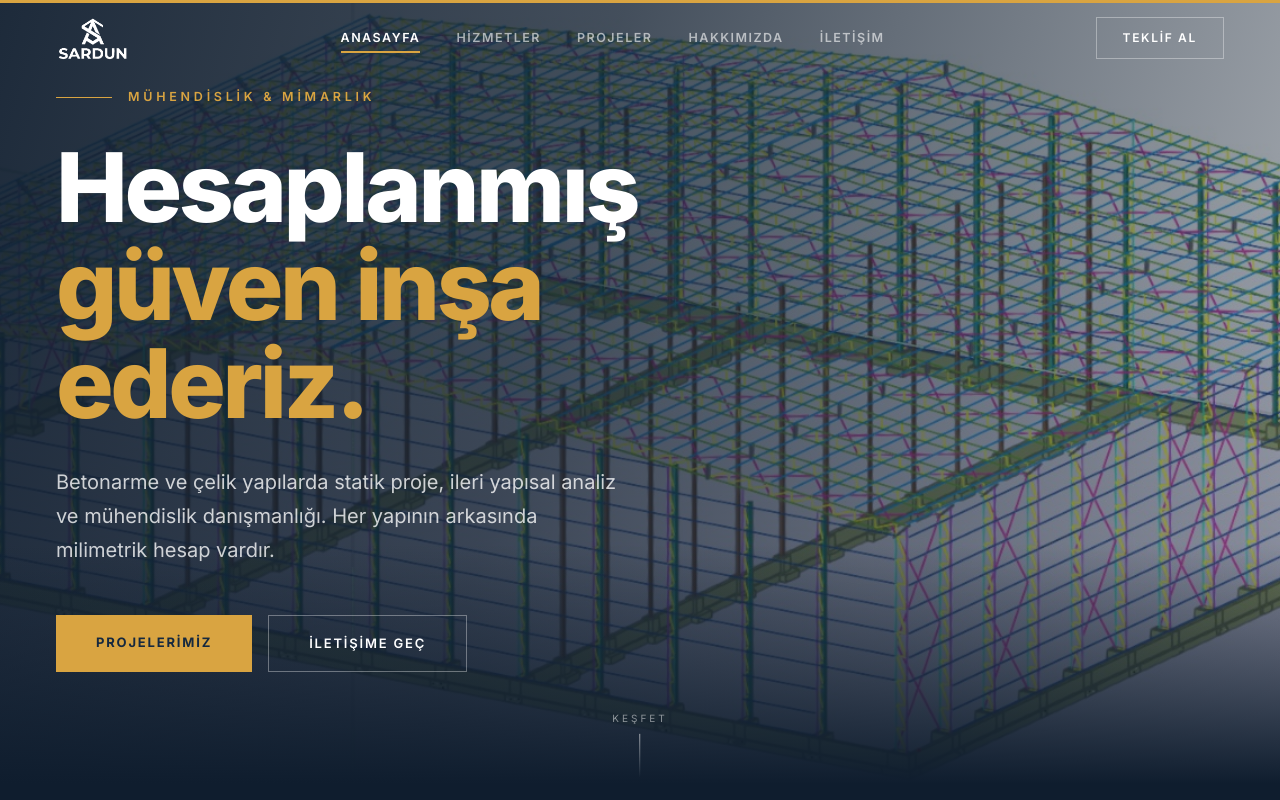
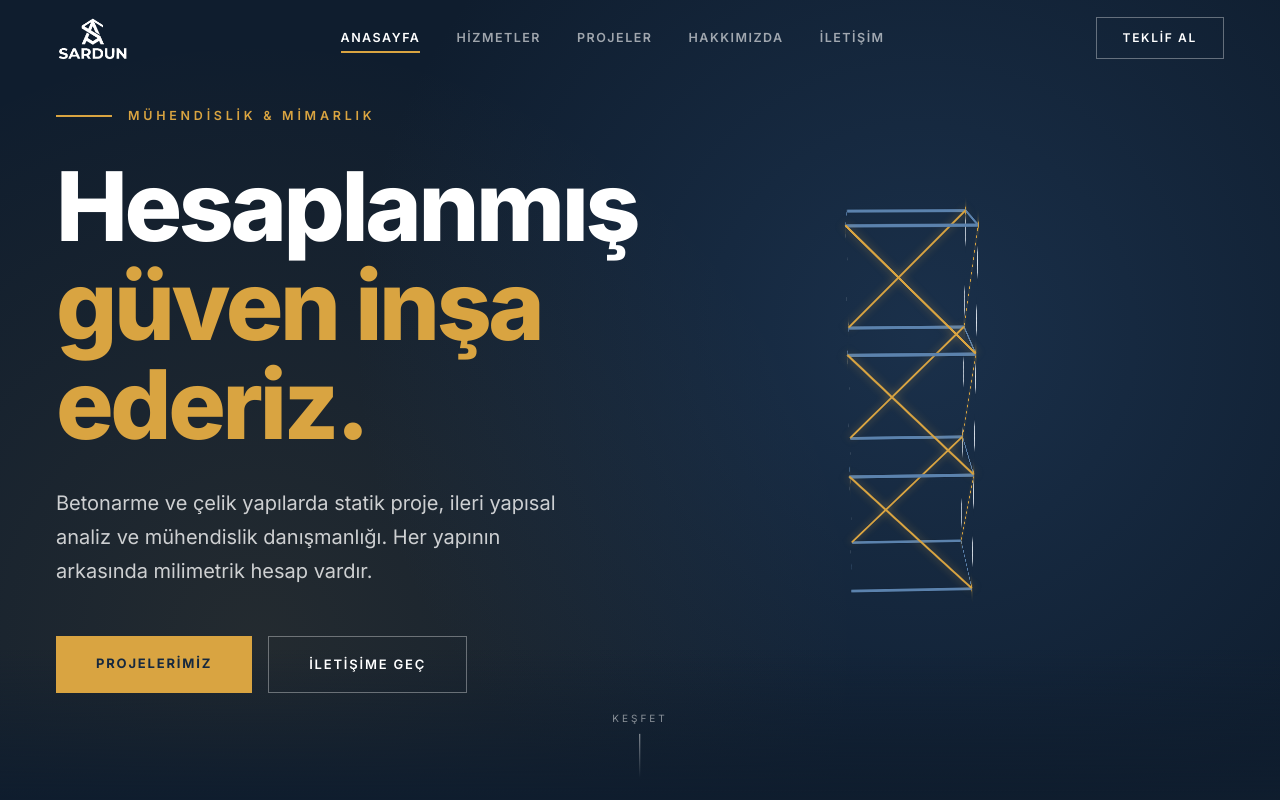
Before and after one commit to yavuz921/sardun, a Next.js app: page / in a window 1280 px wide. Shown: the top 800 px of the page. Built offline with nearby package versions, Linux system fonts and the light colour scheme.

Commit message:
feat: anasayfaya saf CSS 3D dönen çelik kule animasyonu (three.js kaldırıldı)

```diff
--- a/app/globals.css
+++ b/app/globals.css
@@ -71,6 +71,37 @@ body {
   animation: hexDrift 34s linear infinite;
 }
 
+/* ── CSS 3D dönen çelik kule ── */
+@keyframes towerSpin {
+  from { transform: rotateX(-16deg) rotateY(0deg); }
+  to   { transform: rotateX(-16deg) rotateY(360deg); }
+}
+@keyframes towerFloat {
+  0%, 100% { transform: translateY(0); }
+  50%      { transform: translateY(-14px); }
+}
+.tower-scene {
+  perspective: 1100px;
+}
+.tower-float {
+  animation: towerFloat 6s ease-in-out infinite;
+  transform-style: preserve-3d;
+}
+.tower-spin {
+  animation: towerSpin 26s linear infinite;
+  transform-style: preserve-3d;
+}
+.tower-bar {
+  position: absolute;
+  top: 50%;
+  left: 50%;
+  transform-style: preserve-3d;
+  backface-visibility: visible;
+}
+@media (prefers-reduced-motion: reduce) {
+  .tower-spin, .tower-float, .hex-pattern-animated { animation: none; }
+}
+
 /* Custom scrollbar */
 ::-webkit-scrollbar {
   width: 10px;
--- a/components/Hero.tsx
+++ b/components/Hero.tsx
@@ -1,11 +1,11 @@
 "use client";
 import { motion, useScroll, useTransform } from "framer-motion";
 import { useRef } from "react";
-import Image from "next/image";
+import Structure3D from "./Structure3D";
 
 const container = {
   hidden: {},
-  show: { transition: { staggerChildren: 0.13, delayChildren: 0.35 } },
+  show: { transition: { staggerChildren: 0.13, delayChildren: 0.3 } },
 };
 const item = {
   hidden: { opacity: 0, y: 34 },
@@ -15,35 +15,44 @@ const item = {
 export default function Hero() {
   const ref = useRef<HTMLElement>(null);
   const { scrollYProgress } = useScroll({ target: ref, offset: ["start start", "end start"] });
-  const imgScale = useTransform(scrollYProgress, [0, 1], [1, 1.18]);
-  const imgY = useTransform(scrollYProgress, [0, 1], [0, 120]);
   const contentY = useTransform(scrollYProgress, [0, 1], [0, -70]);
-  const contentOpacity = useTransform(scrollYProgress, [0, 0.75], [1, 0]);
+  const contentOpacity = useTransform(scrollYProgress, [0, 0.8], [1, 0]);
+  const sceneOpacity = useTransform(scrollYProgress, [0, 0.7], [1, 0]);
 
   return (
     <section
       ref={ref}
       id="anasayfa"
-      className="relative flex items-end overflow-hidden"
+      className="relative flex items-center overflow-hidden"
       style={{ minHeight: "100svh", backgroundColor: "#0f1d2e" }}
     >
-      {/* Tam-ekran gerçek proje render — hafif zoom parallax */}
-      <motion.div className="absolute inset-0 z-0" style={{ scale: imgScale, y: imgY }}>
-        <Image src="/projects/celik-hal.jpeg" alt="Çelik yapı modeli" fill priority unoptimized className="object-cover" />
-        {/* Lacivert sinematik overlay */}
-        <div className="absolute inset-0" style={{ background: "linear-gradient(105deg, rgba(15,29,46,0.94) 0%, rgba(15,29,46,0.78) 42%, rgba(15,29,46,0.35) 100%)" }} />
-        <div className="absolute inset-0" style={{ background: "linear-gradient(to top, #0f1d2e 2%, transparent 32%)" }} />
+      {/* Arka plan derinlik gradyanları */}
+      <div
+        className="absolute inset-0 z-0"
+        style={{
+          background:
+            "radial-gradient(circle at 72% 42%, rgba(47,84,128,0.35), transparent 55%), radial-gradient(circle at 20% 80%, rgba(217,164,65,0.10), transparent 50%)",
+        }}
+      />
+
+      {/* 3D dönen çelik yapı — sağ tarafta, mobilde arka planda ortalı */}
+      <motion.div
+        className="absolute inset-0 md:left-auto md:right-0 md:w-[58%] z-0"
+        style={{ opacity: sceneOpacity }}
+        initial={{ opacity: 0 }}
+        animate={{ opacity: 1 }}
+        transition={{ duration: 1.4, delay: 0.4 }}
+      >
+        <Structure3D />
       </motion.div>
 
-      {/* İnce üst çizgi vurgusu — tarayan animasyon */}
-      <motion.div
-        className="absolute top-0 left-0 h-[3px] z-10"
-        style={{ backgroundColor: "#d9a441" }}
-        initial={{ width: "0%" }}
-        animate={{ width: "100%" }}
-        transition={{ duration: 1.6, ease: [0.22, 1, 0.36, 1], delay: 0.2 }}
-      />
+      {/* Mobilde 3D üstüne okunabilirlik için lacivert perde */}
+      <div className="absolute inset-0 z-[1] md:hidden" style={{ background: "linear-gradient(to right, rgba(15,29,46,0.82), rgba(15,29,46,0.5))" }} />
 
+      {/* Alt geçiş */}
+      <div className="absolute bottom-0 left-0 right-0 z-[2]" style={{ height: 150, background: "linear-gradient(to bottom, transparent, #0f1d2e)" }} />
+
+      {/* İçerik */}
       <motion.div
         variants={container}
         initial="hidden"
@@ -51,7 +60,7 @@ export default function Hero() {
         className="relative z-10 w-full px-5 md:px-14 mx-auto"
         style={{ maxWidth: 1440, y: contentY, opacity: contentOpacity }}
       >
-        <div className="max-w-3xl pb-24 md:pb-32">
+        <div className="max-w-2xl">
           <motion.div variants={item} className="flex items-center gap-4 mb-8">
             <motion.span
               style={{ height: 1.5, backgroundColor: "#d9a441", display: "inline-block" }}
@@ -67,7 +76,7 @@ export default function Hero() {
           <motion.h1
             variants={item}
             className="text-5xl md:text-7xl lg:text-8xl font-extrabold"
-            style={{ lineHeight: 1.02, letterSpacing: "-0.035em", color: "#ffffff", margin: 0 }}
+            style={{ lineHeight: 1.03, letterSpacing: "-0.035em", color: "#ffffff", margin: 0 }}
           >
             Hesaplanmış
             <br />
@@ -76,7 +85,7 @@ export default function Hero() {
 
           <motion.p
             variants={item}
-            className="text-base md:text-xl mt-8 max-w-xl"
+            className="text-base md:text-xl mt-8 max-w-lg"
             style={{ lineHeight: 1.7, color: "rgba(255,255,255,0.78)" }}
           >
             Betonarme ve çelik yapılarda statik proje, ileri yapısal analiz ve mühendislik
--- /dev/null
+++ b/components/Structure3D.tsx
@@ -0,0 +1,144 @@
+"use client";
+
+/*
+  Saf CSS 3D dönen çelik kule — 3 katlı çerçeve.
+  Kolonlar (beyaz), kat kirişleri (çelik mavi), çapraz stabilite (altın),
+  düğüm plakaları (altın). WebGL yok; her yerde kesin render eder.
+*/
+
+const S = 120; // küp kenarı
+const half = S / 2;
+const WHITE = "#e8eef5";
+const RING = "#5b82ad";
+const GOLD = "#d9a441";
+
+type Bar = { w: number; t: number; color: string; transform: string; glow?: boolean };
+
+function buildBars(): Bar[] {
+  const bars: Bar[] = [];
+  const centers = [-S, 0, S]; // 3 kat
+
+  for (const cy of centers) {
+    const top = cy - half;
+    const bot = cy + half;
+
+    // Yatay kat kirişleri (her kata üst + alt kare çerçeve)
+    for (const y of [top, bot]) {
+      // X yönü kirişler (z = ±half)
+      bars.push({ w: S, t: 3, color: RING, transform: `translate3d(0px, ${y}px, ${half}px)` });
+      bars.push({ w: S, t: 3, color: RING, transform: `translate3d(0px, ${y}px, ${-half}px)` });
+      // Z yönü kirişler (x = ±half)
+      bars.push({ w: S, t: 3, color: RING, transform: `translate3d(${half}px, ${y}px, 0px) rotateY(90deg)` });
+      bars.push({ w: S, t: 3, color: RING, transform: `translate3d(${-half}px, ${y}px, 0px) rotateY(90deg)` });
+    }
+
+    // Dikey kolonlar (4 köşe)
+    for (const x of [-half, half]) {
+      for (const z of [-half, half]) {
+        bars.push({ w: S, t: 4, color: WHITE, transform: `translate3d(${x}px, ${cy}px, ${z}px) rotateZ(90deg)` });
+      }
+    }
+
+    // Çapraz stabilite elemanları (altın) — 4 dış yüzde birer diyagonal
+    const diag = Math.sqrt(2) * S;
+    // ön (z=half) ve arka (z=-half)
+    bars.push({ w: diag, t: 2, color: GOLD, glow: true, transform: `translate3d(0px, ${cy}px, ${half}px) rotateZ(45deg)` });
+    bars.push({ w: diag, t: 2, color: GOLD, glow: true, transform: `translate3d(0px, ${cy}px, ${-half}px) rotateZ(-45deg)` });
+    // sağ (x=half) ve sol (x=-half) — Z düzlemine döndürülmüş
+    bars.push({ w: diag, t: 2, color: GOLD, glow: true, transform: `translate3d(${half}px, ${cy}px, 0px) rotateY(90deg) rotateZ(45deg)` });
+    bars.push({ w: diag, t: 2, color: GOLD, glow: true, transform: `translate3d(${-half}px, ${cy}px, 0px) rotateY(90deg) rotateZ(-45deg)` });
+  }
+
+  return bars;
+}
+
+function Node({ x, y, z }: { x: number; y: number; z: number }) {
+  return (
+    <span
+      style={{
+        position: "absolute",
+        top: "50%",
+        left: "50%",
+        transformStyle: "preserve-3d",
+        width: 9,
+        height: 9,
+        marginLeft: -4.5,
+        marginTop: -4.5,
+        borderRadius: "50%",
+        backgroundColor: GOLD,
+        boxShadow: "0 0 10px rgba(217,164,65,0.8)",
+        transform: `translate3d(${x}px, ${y}px, ${z}px)`,
+      }}
+    />
+  );
+}
+
+export default function Structure3D() {
+  const bars = buildBars();
+  // Düğüm plakaları — her kat seviyesinin 4 köşesi
+  const levels = [-S - half, -half, half, S + half];
+  const nodes: { x: number; y: number; z: number }[] = [];
+  for (const y of levels) {
+    for (const x of [-half, half]) {
+      for (const z of [-half, half]) {
+        nodes.push({ x, y, z });
+      }
+    }
+  }
+
+  return (
+    <div
+      style={{
+        width: "100%",
+        height: "100%",
+        display: "flex",
+        alignItems: "center",
+        justifyContent: "center",
+        perspective: 1100,
+      }}
+    >
+      <style>{`
+        @keyframes sardunTowerSpin { from { transform: rotateX(-16deg) rotateY(0deg); } to { transform: rotateX(-16deg) rotateY(360deg); } }
+        @keyframes sardunTowerFloat { 0%,100% { transform: translateY(0); } 50% { transform: translateY(-14px); } }
+        @media (prefers-reduced-motion: reduce) {
+          .sardun-spin, .sardun-float { animation: none !important; }
+        }
+      `}</style>
+      <div className="sardun-float" style={{ transformStyle: "preserve-3d", animation: "sardunTowerFloat 6s ease-in-out infinite" }}>
+        <div
+          className="sardun-spin"
+          style={{
+            position: "relative",
+            width: 0,
+            height: 0,
+            transformStyle: "preserve-3d",
+            animation: "sardunTowerSpin 26s linear infinite",
+          }}
+        >
+          {bars.map((b, i) => (
+            <span
+              key={i}
+              style={{
+                position: "absolute",
+                top: "50%",
+                left: "50%",
+                transformStyle: "preserve-3d",
+                width: b.w,
+                height: b.t,
+                marginLeft: -b.w / 2,
+                marginTop: -b.t / 2,
+                backgroundColor: b.color,
+                transform: b.transform,
+                boxShadow: b.glow ? "0 0 8px rgba(217,164,65,0.55)" : "0 0 1px rgba(0,0,0,0.4)",
+                borderRadius: 1,
+              }}
+            />
+          ))}
+          {nodes.map((n, i) => (
+            <Node key={`n${i}`} {...n} />
+          ))}
+        </div>
+      </div>
+    </div>
+  );
+}
```
